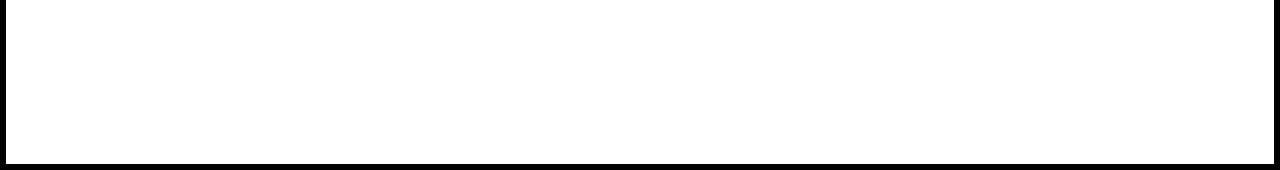
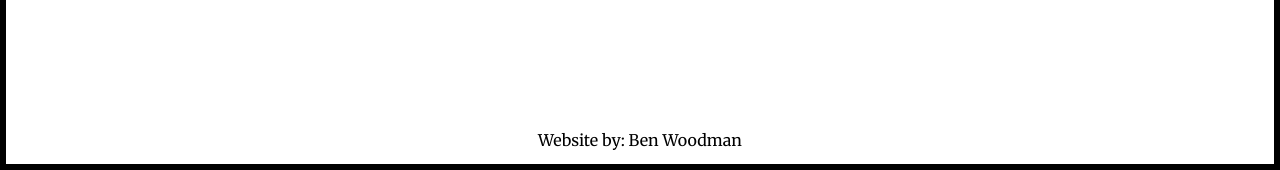
Before and after one commit to babin101/keysshots, a plain HTML site: page index.html in a window 1280 px wide. Shown: the part 630-800 px from the top of the page. Drawn offline with nearby package versions, Linux system fonts and the light colour scheme; a web font is replaced by a local one.

Commit message:
update to home

```diff
--- a/index.html
+++ b/index.html
@@ -8,7 +8,7 @@
 </head>
 
 <body>
-
+	<div id="copyright"><p>Website by: Ben Woodman</p></div>
 	<div id="wrapper" class="home-wrapper">
 		<div id="nav">
 			<a href="index.html"><h1 id="logo">Alex Ke Photography</h1></a>
--- a/styles2.css
+++ b/styles2.css
@@ -2,6 +2,8 @@ body {
 	padding: 0;
 	margin: 0;
 	background-color: black;
+	height: 100vh;
+	width: 100vw;
 }
 p, h1, h2, h3, h4, h5, h6, a {
 	font-family: 'Merriweather', serif;
@@ -28,6 +30,20 @@ a {
 p {
 	font-weight: 400;
 }
+
+#copyright {
+	position: absolute;
+	bottom: 20;
+	margin: 0 auto;
+	left: 0;
+	right: 0;
+	text-align: center;
+}
+
+#copyright p {
+	font-size: 1em;
+}
+
 
 #logo {
 	/*display: inline-block;*/
```
